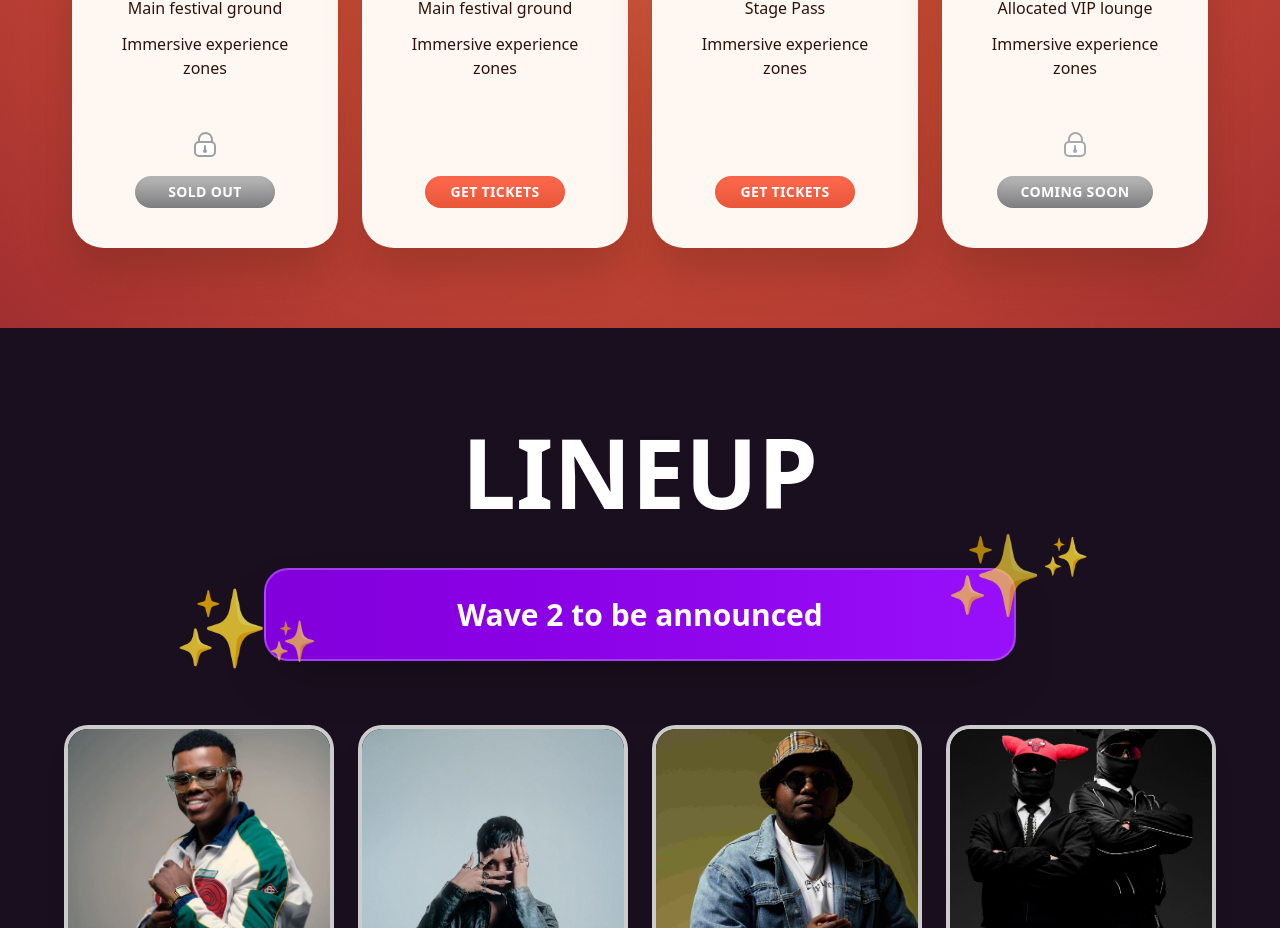
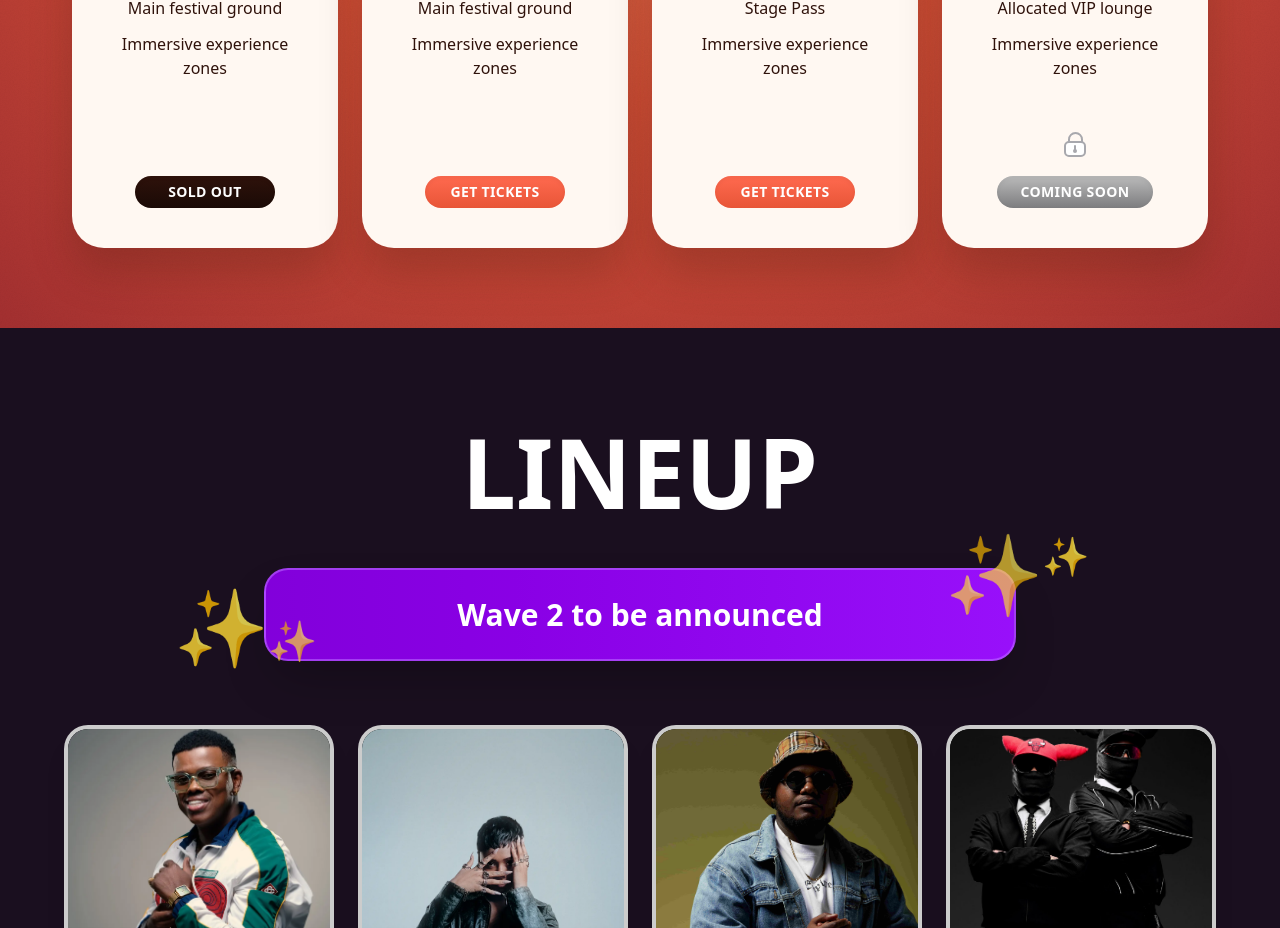
Before and after one commit to BolajiOlajide/danceeko, a Next.js app: page / in a window 1280 px wide. Shown: the part 1176-2104 px from the top of the page. Built offline with nearby package versions, Linux system fonts and the light colour scheme.

Commit message:
rep sold out properly

```diff
--- a/src/components/sections/ticket.tsx
+++ b/src/components/sections/ticket.tsx
@@ -23,6 +23,7 @@ const tiers = [
     pattern: 'coralDots',
     perks: ['Festival Access', 'Main festival ground', 'Immersive experience zones'],
     locked: true,
+    lockColor: '#a8a8ad',
     link: 'https://www.jetronticket.com/dance-eko-25',
     buttonColor: 'from-[#ff6a4f] to-[#e85537]',
     soldOut: true,
@@ -52,6 +53,7 @@ const tiers = [
     locked: true,
     lockColor: '#a8a8ad',
     buttonColor: 'from-[#bbbbbb] to-[#7d7d7f]',
+    soldOut: false,
   },
 ] as const;
 
@@ -177,8 +179,18 @@ export function Ticket() {
                 <div className="flex flex-col items-center gap-4">
                   {tier.locked ? (
                     <>
-                      <LockIcon className="h-8 w-8" stroke={tier.lockColor} />
-                      <span className="inline-flex min-w-[140px] items-center justify-center rounded-full bg-linear-to-b from-[#bbbbbb] to-[#7d7d7f] px-6 py-1.5 text-sm font-semibold uppercase tracking-wide text-white shadow-inner">
+                      {!tier.soldOut ? (
+                        <LockIcon className="h-8 w-8" stroke={tier.lockColor} />
+                      ) : (
+                        <div className="h-8 w-8" />
+                      )}
+                      <span
+                        className={`inline-flex min-w-[140px] items-center justify-center rounded-full bg-linear-to-b px-6 py-1.5 text-sm font-semibold uppercase tracking-wide text-white shadow-inner ${
+                          tier.soldOut
+                            ? 'from-[#2f120b] to-[#1a0a06]'
+                            : 'from-[#bbbbbb] to-[#7d7d7f]'
+                        }`}
+                      >
                         {tier.soldOut ? 'Sold Out' : 'Coming Soon'}
                       </span>
                     </>
```
Also changed, not shown: public/artists/farati.jpg (added).
